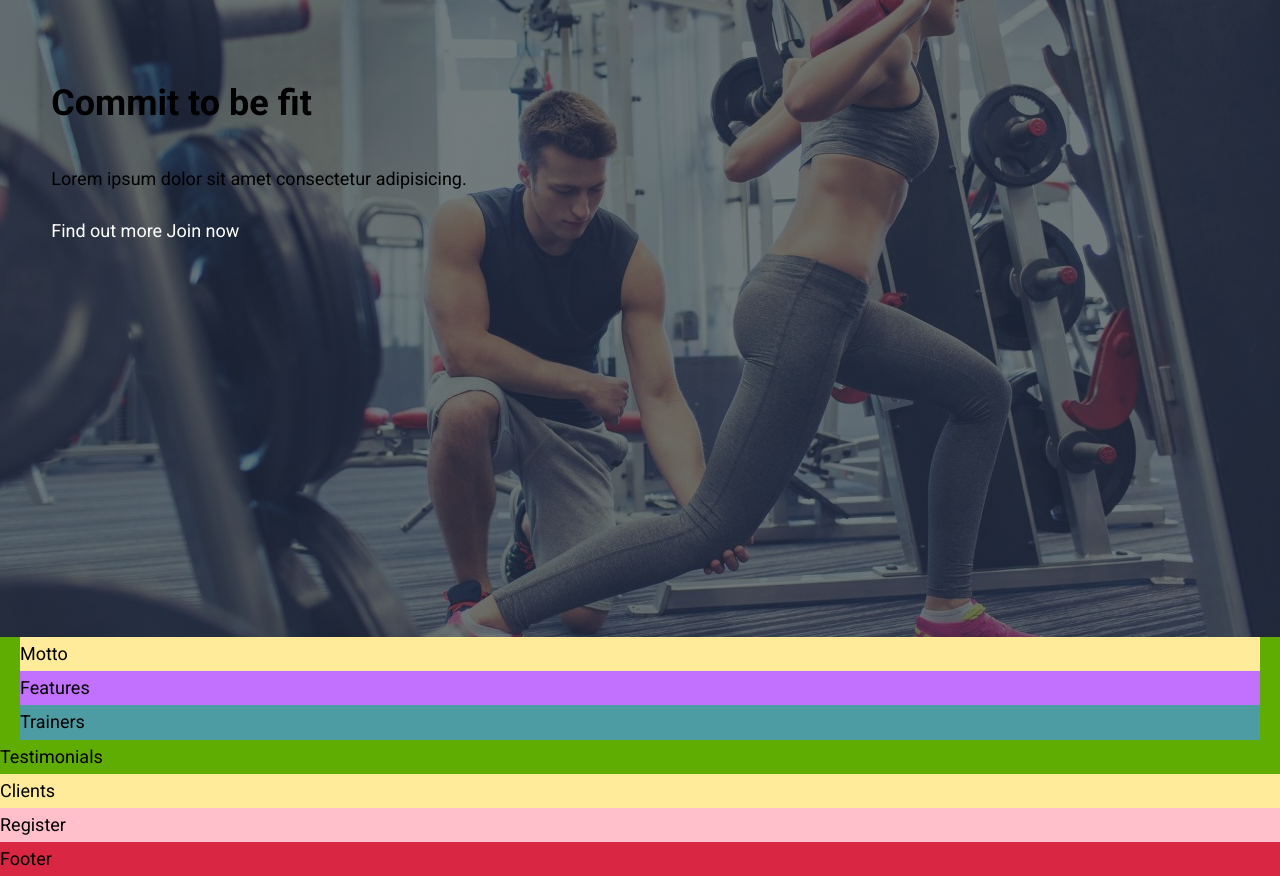
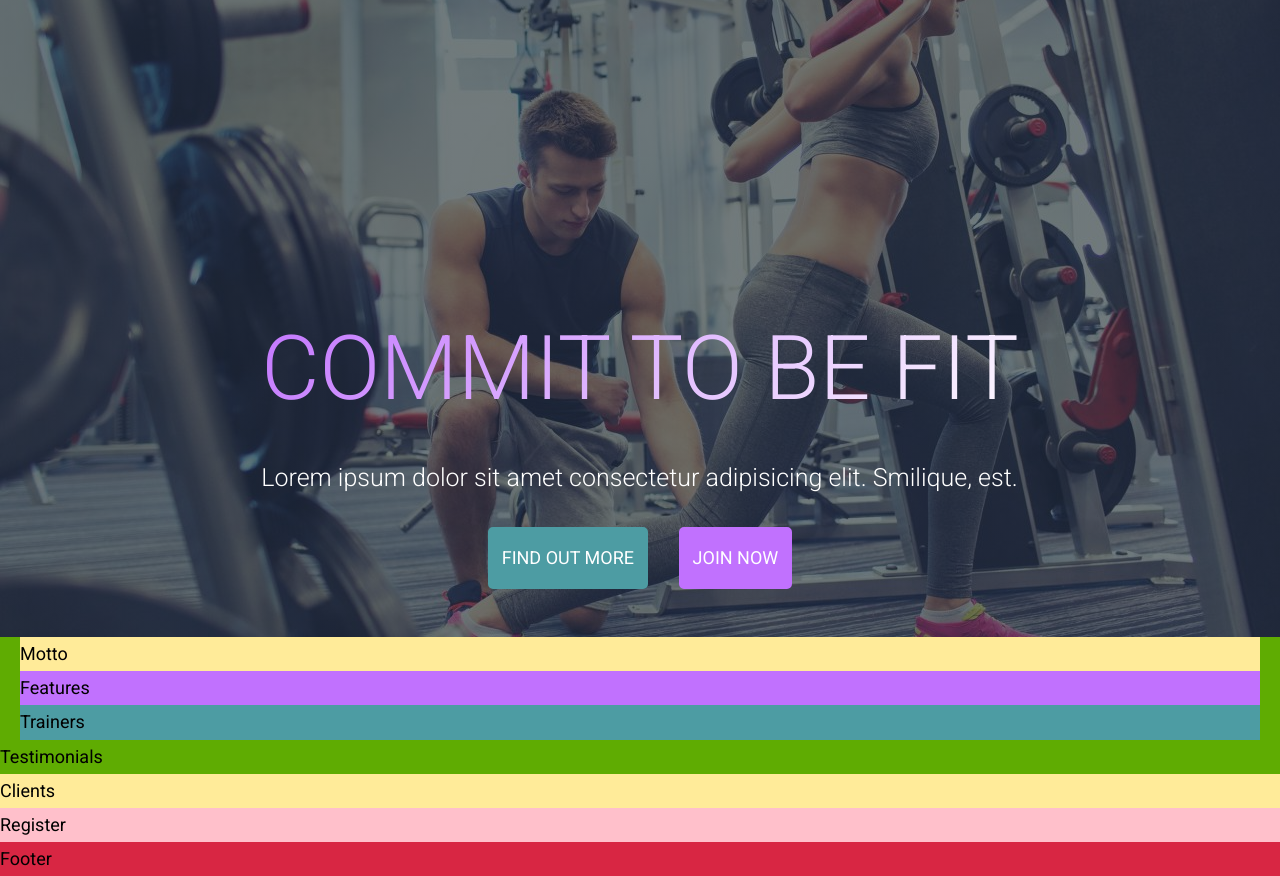
Before and after one commit to Widoguaiquirian/fluidGymnasticweb, a website: page index.html in a window 1280 px wide. Shown: the part 73-949 px from the top of the page. Drawn offline with Linux system fonts and the light colour scheme.

Commit message:
Showcase secton

```diff
--- a/index.html
+++ b/index.html
@@ -112,7 +112,9 @@
          <section class="showcase">
             <div class="showcase__content">
                <h1 class="showcase__content--title">Commit to be fit</h1>
-               <p class="showcase__content--para">Lorem ipsum dolor sit amet consectetur adipisicing.</p>
+               <p class="showcase__content--para"
+                  >Lorem ipsum dolor sit amet consectetur adipisicing elit. Smilique, est.</p
+               >
                <div class="showcase__content--links">
                   <a href="#">Find out more</a>
                   <a href="#">Join now</a>
--- a/sass/abstracts/_variables.scss
+++ b/sass/abstracts/_variables.scss
@@ -36,11 +36,11 @@ $font-weight-bold: 700;
 $font-weight-black: 900;
 
 // Font sizes
-$font-size-small: clamp(1.6rem, 4vw, 1.8rem);
-$font-size-regular: clamp(1.8rem, 4vw, 2rem);
-$font-size-medium: clamp(2rem, 4vw, 2.5rem);
-$font-size-large: clamp(2.8rem, 4vw, 3.2rem);
-$font-size-xlarge: clamp(3.5rem, 4vw, 3.8rem);
+$font-size-small: clamp(1.6rem, 7vw, 1.8rem);
+$font-size-regular: clamp(1.8rem, 7vw, 2.5rem);
+$font-size-medium: clamp(2rem, 7vw, 3rem);
+$font-size-large: clamp(2.8rem, 7vw, 4rem);
+$font-size-xlarge: clamp(4rem, 7vw, 15rem);
 
 // Padding section
 $padding-section: 6vh 4vw;
--- a/sass/base/_typography.scss
+++ b/sass/base/_typography.scss
@@ -13,3 +13,13 @@ a:visited {
    text-decoration: none;
    color: var(--color-quinary);
 }
+
+h1,
+h2,
+h3,
+h4,
+h5,
+p {
+   margin: 0;
+   padding: 0;
+}
--- a/sass/components/_showcase.scss
+++ b/sass/components/_showcase.scss
@@ -6,4 +6,61 @@
 
    @include bgImages;
    padding: $padding-section;
+
+   display: flex;
+   justify-content: center;
+   align-items: flex-end;
+
+   &__content {
+      display: flex;
+      flex-direction: column;
+
+      &--title {
+         text-align: center;
+         font-size: $font-size-xlarge;
+         font-weight: $font-weight-light;
+         background-image: linear-gradient(135deg, var(--color-secondary), var(--color-quinary));
+         -webkit-background-clip: text;
+         -webkit-text-fill-color: transparent;
+         text-transform: uppercase;
+         background-clip: text;
+         color: transparent;
+      }
+
+      &--para {
+         font-size: $font-size-regular;
+         font-weight: $font-weight-light;
+         color: var(--color-quinary);
+         margin-bottom: clamp(1rem, 2vw, 3rem);
+      }
+
+      &--links {
+         display: flex;
+         justify-content: center;
+
+         a:link,
+         a:visited {
+            font-size: $font-size-small;
+            padding: clamp(0.5rem, 2vw, 1.2rem);
+            text-transform: uppercase;
+            position: relative;
+            border-radius: 0.5rem;
+            z-index: 1;
+            transition: all 0.5s ease;
+         }
+
+         a:first-child {
+            background-color: var(--color-tertiary);
+            border: 2px solid var(--color-tertiary);
+            color: var(--color-quinary);
+            margin-right: calc(0.5rem + 2vw);
+         }
+
+         a:last-child {
+            background-color: var(--color-secondary);
+            border: 2px solid var(--color-secondary);
+            color: var(--color-quinary);
+         }
+      }
+   }
 }
```
Also changed, not shown: css/main.css.
